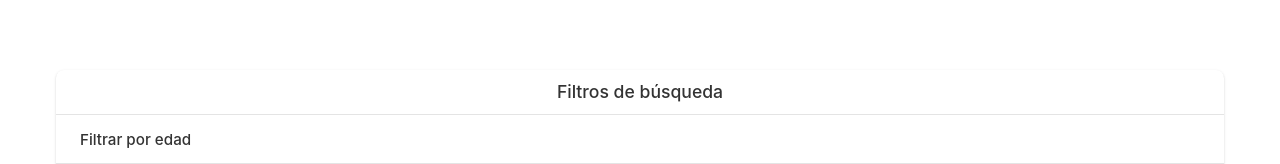
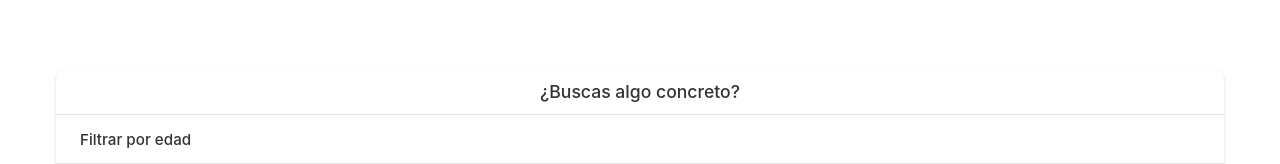
Before and after one commit to Librito21/Proyecto-Gatos-Front2eva, a Vue app: page /gato in a window 1280 px wide. Shown: the part 164-328 px from the top of the page. Built offline with nearby package versions, Linux system fonts and the light colour scheme; no server answers; the HTML template or start-up script is replaced by a standard one.

Commit message:
Merge con filtros

```diff
--- a/src/components/FiltrosGato.vue
+++ b/src/components/FiltrosGato.vue
@@ -61,7 +61,7 @@ const mostrarTodasRazas = () => {
 <template>
   <v-container fluid class="pa-0">
     <v-sheet rounded="lg" elevation="1" class="mb-4">
-      <div class="filtros-title text-center py-2">Filtros de búsqueda</div>
+      <div class="filtros-title text-center py-2">¿Buscas algo concreto?</div>
       <v-divider></v-divider>
 
       <!-- Panel expandible para filtro por edad -->
```
